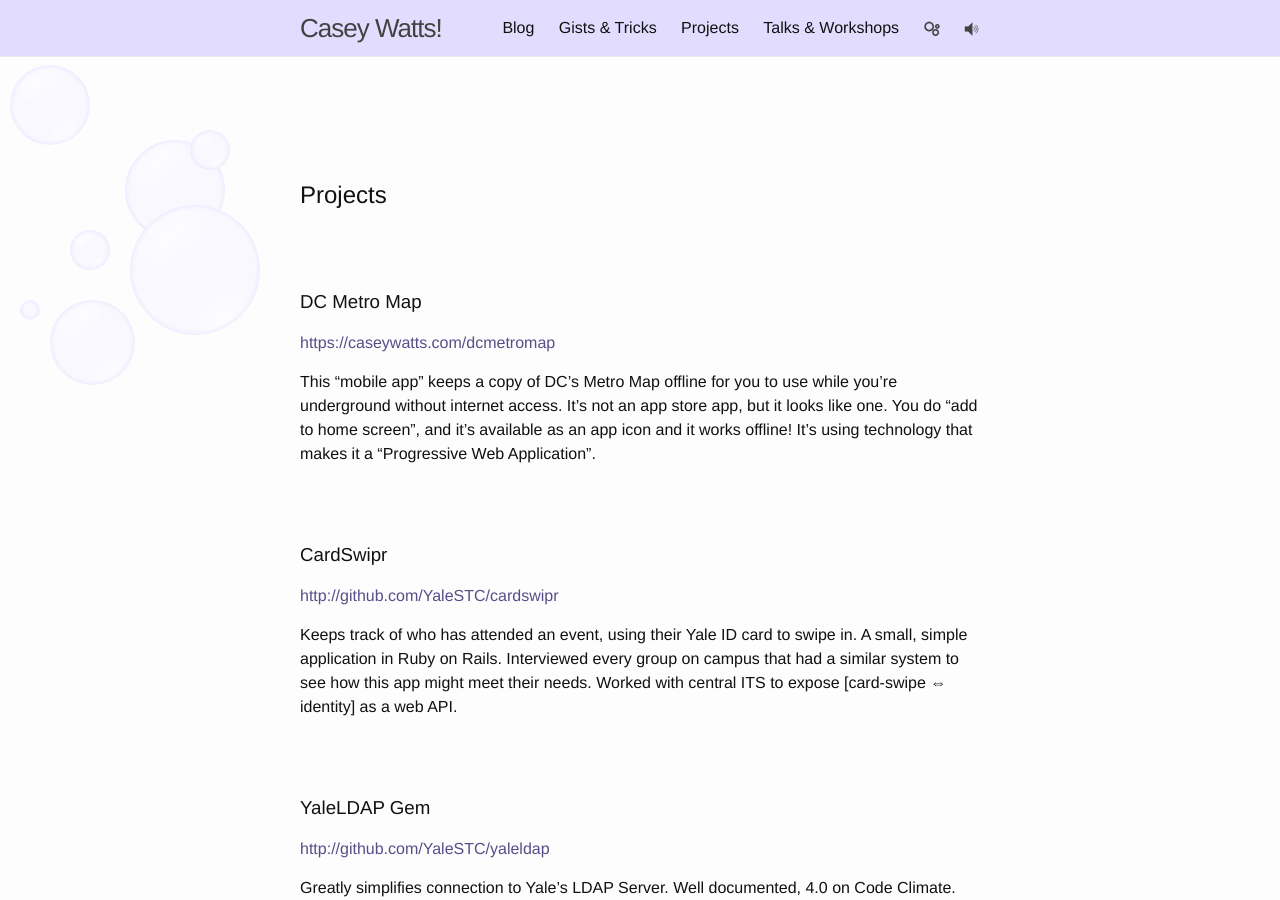
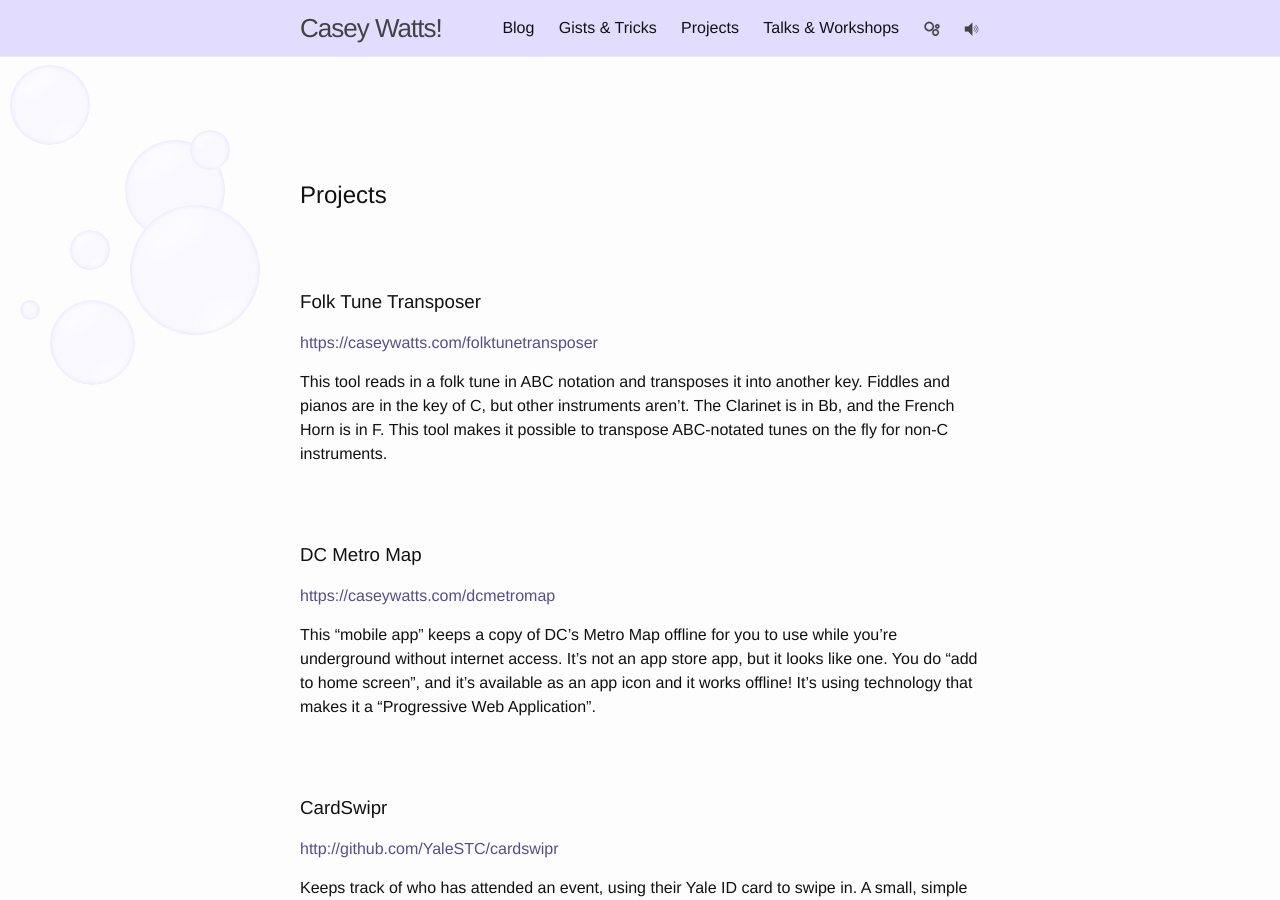
Before and after one commit to caseywatts/caseywatts.github.io, a Jekyll site: the page built from projects.md, in a window 1280 px wide and 900 px high. Built offline with Jekyll 4.4.1, drawn with Linux system fonts in a browser that asks for light colours.

Commit message:
publish Folk Tune Transposer

```diff
--- a/projects.md
+++ b/projects.md
@@ -5,6 +5,12 @@ group: navigation
 ---
 
 ## Projects
+
+### Folk Tune Transposer
+<https://caseywatts.com/folktunetransposer>
+
+This tool reads in a folk tune in ABC notation and transposes it into another key. Fiddles and pianos are in the key of C, but other instruments aren't. The Clarinet is in Bb, and the French Horn is in F. This tool makes it possible to transpose ABC-notated tunes on the fly for non-C instruments.
+
 
 ### DC Metro Map
 <https://caseywatts.com/dcmetromap>
```
